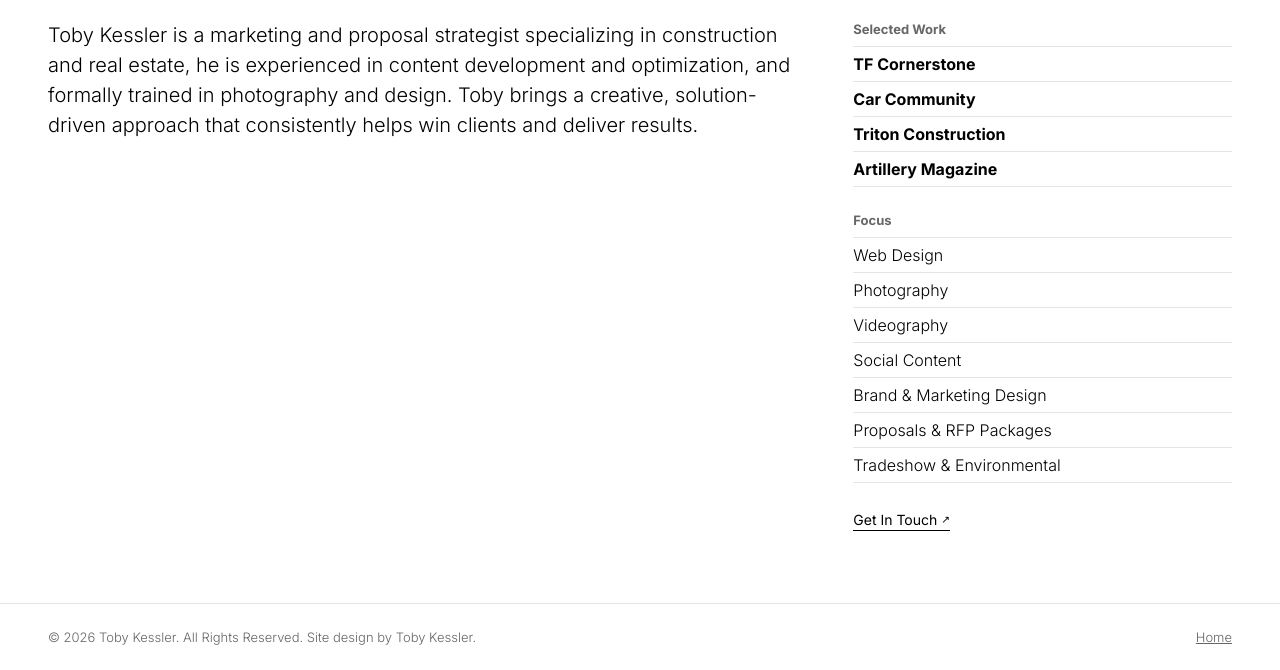
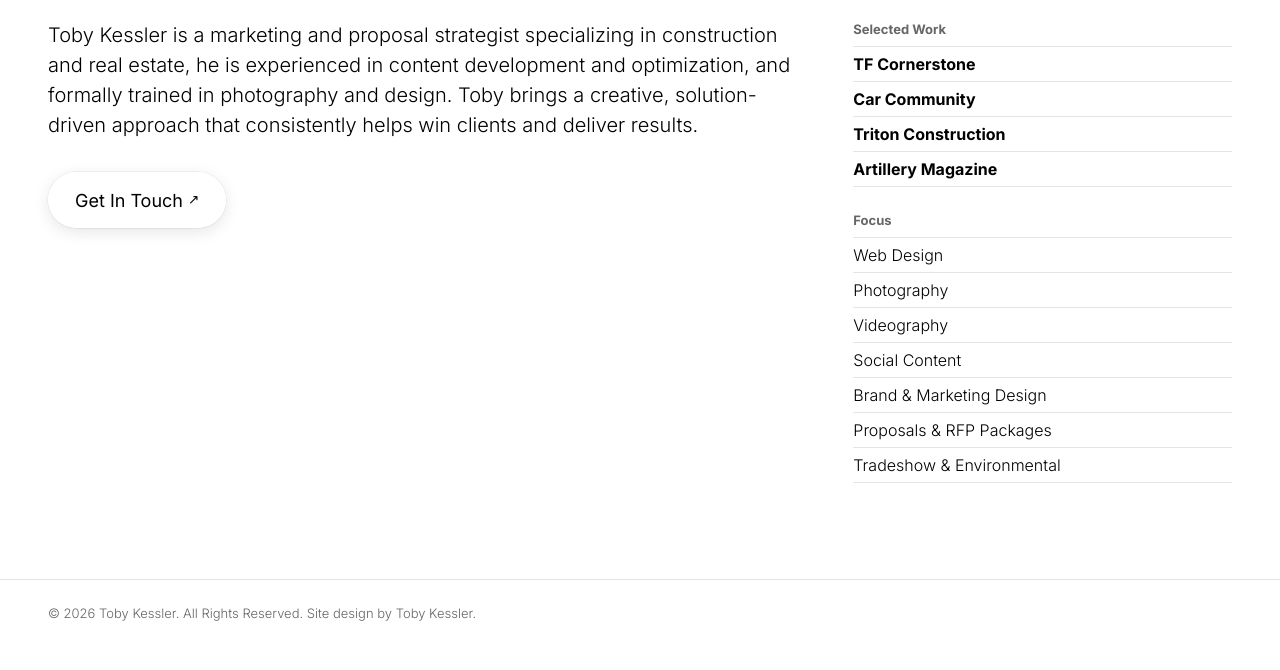
Before and after one commit to tkwork78/tobykessler-site, a plain HTML site: page about.html in a window 1280 px wide. Shown: the part 245-915 px from the top of the page. After the commit the page ends 891 px from the top, so only its background shows below. Drawn offline with Linux system fonts and the light colour scheme.

Commit message:
About: larger Get In Touch button under the bio; remove footer Home link on every page (#23)
Claude-Session: https://claude.ai/code/session_01ESNw7rn1PrQeEEDDZWJN9E

Co-authored-by: Claude <noreply@anthropic.com>

```diff
--- a/about.html
+++ b/about.html
@@ -45,7 +45,6 @@
   <footer class="site-footer">
     <div class="wrap">
       <p class="caption">© <span data-year>2026</span> Toby Kessler. All Rights Reserved. Site design by Toby Kessler.</p>
-      <p class="caption footer-links"><a href="home.html">Home</a></p>
     </div>
   </footer>
   <script src="js/content.js"></script>
--- a/css/site.css
+++ b/css/site.css
@@ -148,6 +148,8 @@ main { padding-bottom: var(--space-12); }
 /* About */
 .about { display: grid; grid-template-columns: minmax(0, 2fr) minmax(0, 1fr); gap: var(--space-12); }
 .about-bio .lead + .lead { margin-top: var(--space-6); }
+.about-cta { margin: var(--space-8) 0 0; }
+.about-cta .back-btn { margin: 0; font-size: 18px; line-height: 24px; padding: 14px 26px; }   /* the big Get In Touch button under the bio (z) */
 .about-side .label { color: var(--grey-600); margin-bottom: var(--space-2); }
 .about-list { list-style: none; margin: 0 0 var(--space-12); padding: 0; border-top: 1px solid var(--grey-200); }
 .about-list li { padding: var(--space-4) 0; border-bottom: 1px solid var(--grey-200); display: flex; flex-direction: column; gap: 4px; font-weight: 300; }
--- a/js/site.js
+++ b/js/site.js
@@ -508,15 +508,16 @@
     about: function (mount) {
       var A = S.about || {};
       mount.appendChild(el('section', { class: 'section about' }, [
-        el('div', { class: 'about-bio' }, (A.bio || []).map(function (t) { return el('p', { class: 'lead', text: t }); })),
+        el('div', { class: 'about-bio' }, (A.bio || []).map(function (t) { return el('p', { class: 'lead', text: t }); }).concat([
+          el('p', { class: 'about-cta' }, [el('a', { class: 'back-btn next-btn', href: 'contact.html' }, [document.createTextNode('Get In Touch '), el('span', { class: 'go-arrow', 'aria-hidden': 'true', text: '↗' })])])
+        ])),
         el('div', { class: 'about-side' }, [
           el('p', { class: 'label', text: 'Selected Work' }),
           el('ul', { class: 'about-list' }, (S.design || []).filter(function (c) { return !c.collection; }).map(function (c) {
             return el('li', {}, [el('a', { class: 'about-co', href: companyHref(c), text: c.company })]);
           })),
           A.skills && A.skills.length ? el('p', { class: 'label', text: 'Focus' }) : null,
-          A.skills && A.skills.length ? el('ul', { class: 'about-list' }, A.skills.map(function (k) { return el('li', { text: k }); })) : null,
-          el('a', { class: 'more', href: 'contact.html' }, [document.createTextNode('Get In Touch '), el('span', { class: 'go-arrow', 'aria-hidden': 'true', text: '↗' })])
+          A.skills && A.skills.length ? el('ul', { class: 'about-list' }, A.skills.map(function (k) { return el('li', { text: k }); })) : null
         ])
       ]));
     },
```
Also changed, not shown: 404.html (+0 -1 lines), contact.html (+0 -1 lines), photography-art-documentary.html (+0 -1 lines), photography-blue-m2.html (+0 -1 lines), photography-car-community.html (+0 -1 lines), photography-hannah-lupton-reinhard.html (+0 -1 lines), photography-jonah-dillon.html (+0 -1 lines), photography-logan-roach.html (+0 -1 lines), photography-personal-work.html (+0 -1 lines), photography-tiffany-alfonseca.html (+0 -1 lines), projects-artillery.html (+0 -1 lines), projects-car-community.html (+0 -1 lines), projects-logos.html (+0 -1 lines), projects-tf-cornerstone.html (+0 -1 lines), 1 more files.
